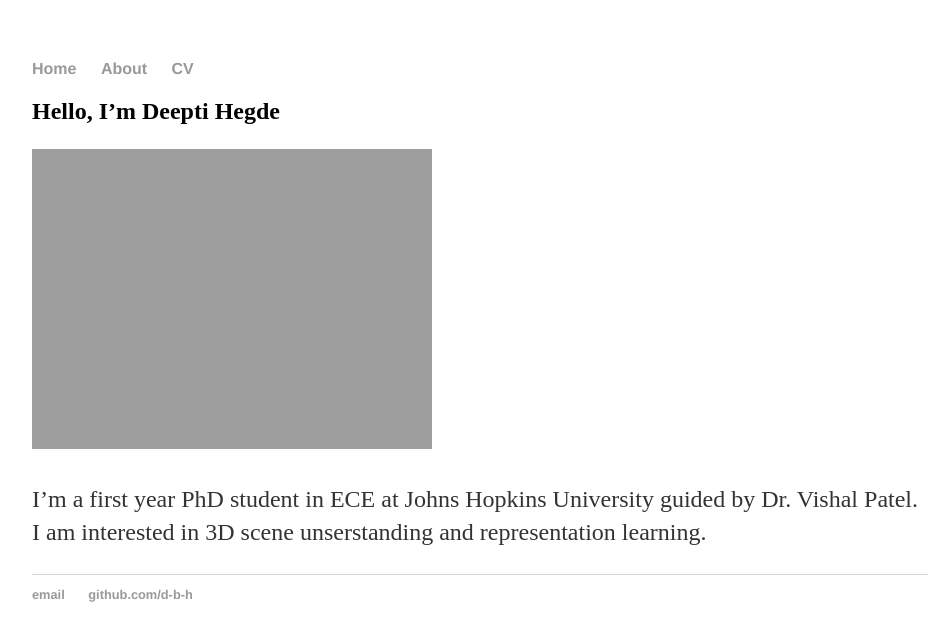
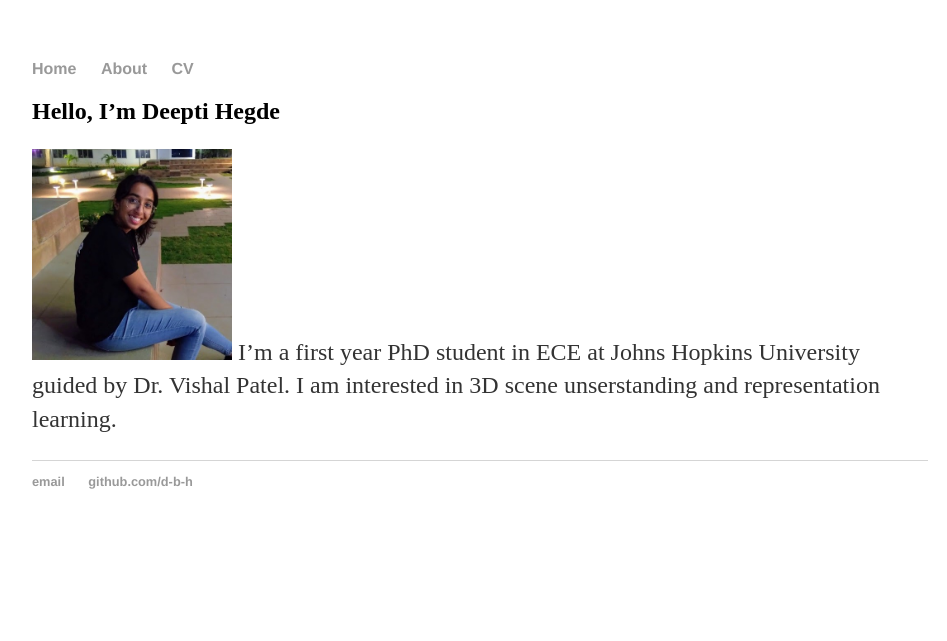
Before and after one commit to d-b-h/deepti.github.io, a Jekyll site: the page built from index.md, in a window 1280 px wide. Shown: the top 641 px of the page, without its empty margins (160-1107 px from the left). Built offline with Jekyll 4.4.1, drawn with Linux system fonts in a browser that asks for light colours; our own code applies the rules of GitHub Pages for plain Markdown files.

Commit message:
Update index.md

```diff
--- a/index.md
+++ b/index.md
@@ -1,4 +1,4 @@
 ## Hello, I'm Deepti Hegde
-![my photo](deepti_crop.jpg =100x20)
 
+<img src="deepti_crop.jpg" alt="drawing" width="200"/>
 I'm a first year PhD student in ECE at Johns Hopkins University guided by Dr. Vishal Patel. I am interested in 3D scene unserstanding and representation learning.
```
